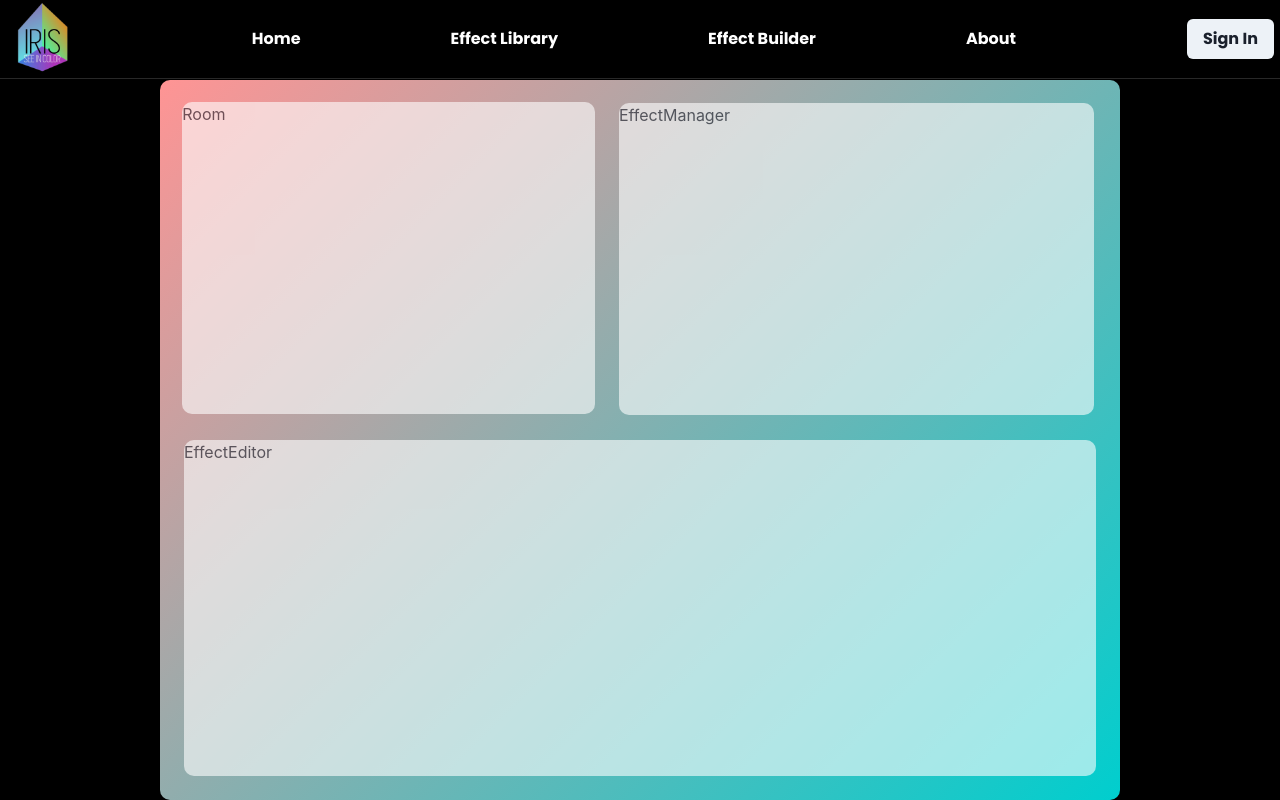
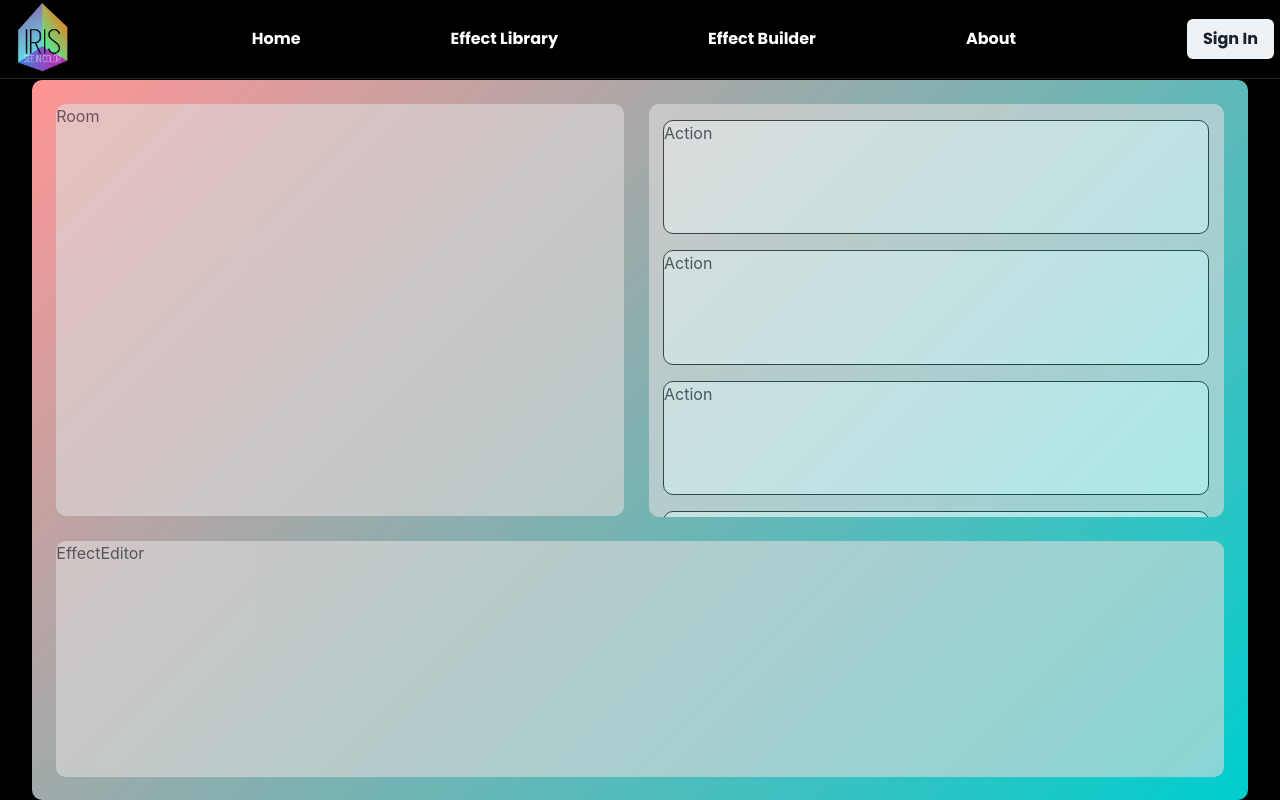
Before and after one commit to dlugoszj/Iris-Website, a React (Vite) app: page /#/effectBuilder in a window 1280 px wide. Built offline with nearby package versions, Linux system fonts and the light colour scheme.

Commit message:
Added action container

```diff
--- /dev/null
+++ b/src/components/Action.tsx
@@ -0,0 +1,7 @@
+// import React from "react";
+
+const Action = () => {
+  return <div className="action-container">Action</div>;
+};
+
+export default Action;
--- a/src/pages/Effect Builder/EffectEditor.tsx
+++ b/src/pages/Effect Builder/ActionEditor.tsx
@@ -1,7 +1,7 @@
 // import React from "react";
 
-const EffectEditor = () => {
+const ActionEditor = () => {
   return <div className="eb-editor-view">EffectEditor</div>;
 };
 
-export default EffectEditor;
+export default ActionEditor;
--- /dev/null
+++ b/src/pages/Effect Builder/ActionManager.tsx
@@ -0,0 +1,18 @@
+// import React from "react";
+
+import { VStack } from "@chakra-ui/react";
+import Action from "../../components/Action";
+
+const ActionManager = () => {
+  return (
+    <VStack spacing={4} className="eb-manager-view">
+      <Action />
+      <Action />
+      <Action />
+      <Action />
+      <Action />
+    </VStack>
+  );
+};
+
+export default ActionManager;
--- a/src/pages/Effect Builder/EffectBuilderLayout.tsx
+++ b/src/pages/Effect Builder/EffectBuilderLayout.tsx
@@ -2,8 +2,8 @@ import { Grid, GridItem } from "@chakra-ui/react";
 import "./effectBuilder.css";
 // import React from "react";
 import Room from "../../components/Room";
-import EffectManager from "./EffectManager";
-import EffectEditor from "./EffectEditor";
+import ActionManager from "./ActionManager";
+import ActionEditor from "./ActionEditor";
 
 const EffectBuilderLayout = () => {
   return (
@@ -20,10 +20,10 @@ const EffectBuilderLayout = () => {
           <Room />
         </GridItem>
         <GridItem area={"manager"}>
-          <EffectManager />
+          <ActionManager />
         </GridItem>
         <GridItem area={"editor"}>
-          <EffectEditor />
+          <ActionEditor />
         </GridItem>
       </Grid>
     </div>
--- a/src/pages/Effect Builder/EffectManager.tsx
+++ /dev/null
@@ -1,7 +0,0 @@
-// import React from "react";
-
-const EffectManager = () => {
-  return <div className="eb-manager-view">EffectManager</div>;
-};
-
-export default EffectManager;
--- a/src/pages/Effect Builder/effectBuilder.css
+++ b/src/pages/Effect Builder/effectBuilder.css
@@ -1,7 +1,7 @@
 .eb-main-view{
     background-image: linear-gradient(135deg, #FF9494, #00CECE);
     height: 100%;
-    width: 75%;
+    width: 95%;
     border-radius: 10px;
     margin-left: auto;
     margin-right: auto;
@@ -9,30 +9,50 @@
 }
 
 .eb-manager-view{
-    background-color: white;
+    background-color: #E0DDDD;
     border-radius: 10px;
     height: 100%;
-    margin-right: 5%;
-    margin-left: 2.5%;
-    margin-top: 4.5%;
+    margin-right: 4%;
+    margin-left: 2%;
+    margin-top: 4%;
     opacity:.6;
+    overflow-y:auto;
+    position: relative;
+    padding-top: 2.5%;
+    padding-bottom: 2.5%;
 }
 
 .eb-room-view{
-    background-color: white;
+    background-color: #E0DDDD;
     border-radius: 10px;
     height: 100%;
-    margin-left: 5%;
-    margin-right: 2.5%;
-    margin-top: 5%;
+    margin-left: 4%;
+    margin-right: 2%;
+    margin-top: 4%;
     opacity:.6;
 }
 .eb-editor-view{
-    background-color: white;
+    background-color: #E0DDDD;
     border-radius: 10px;
     height: 100%;
-    margin-top:5%;
-    margin-left: 2.5%;
-    margin-right:2.5%;
+    margin-top:4%;
+    margin-left: 2%;
+    margin-right:2%;
     opacity:.6;
+    display: flex;
+
 }
+
+.action-container{
+    background-color: #FFFFFF;
+    width: 95%;
+    height: 30%;
+    border-radius: 10px;
+    min-height: 30%;
+    display: grid;
+    margin: auto;
+    border-radius: 10px;
+    border-style: solid;
+    border-width: 1px;
+    border-color: black;
+}
```
